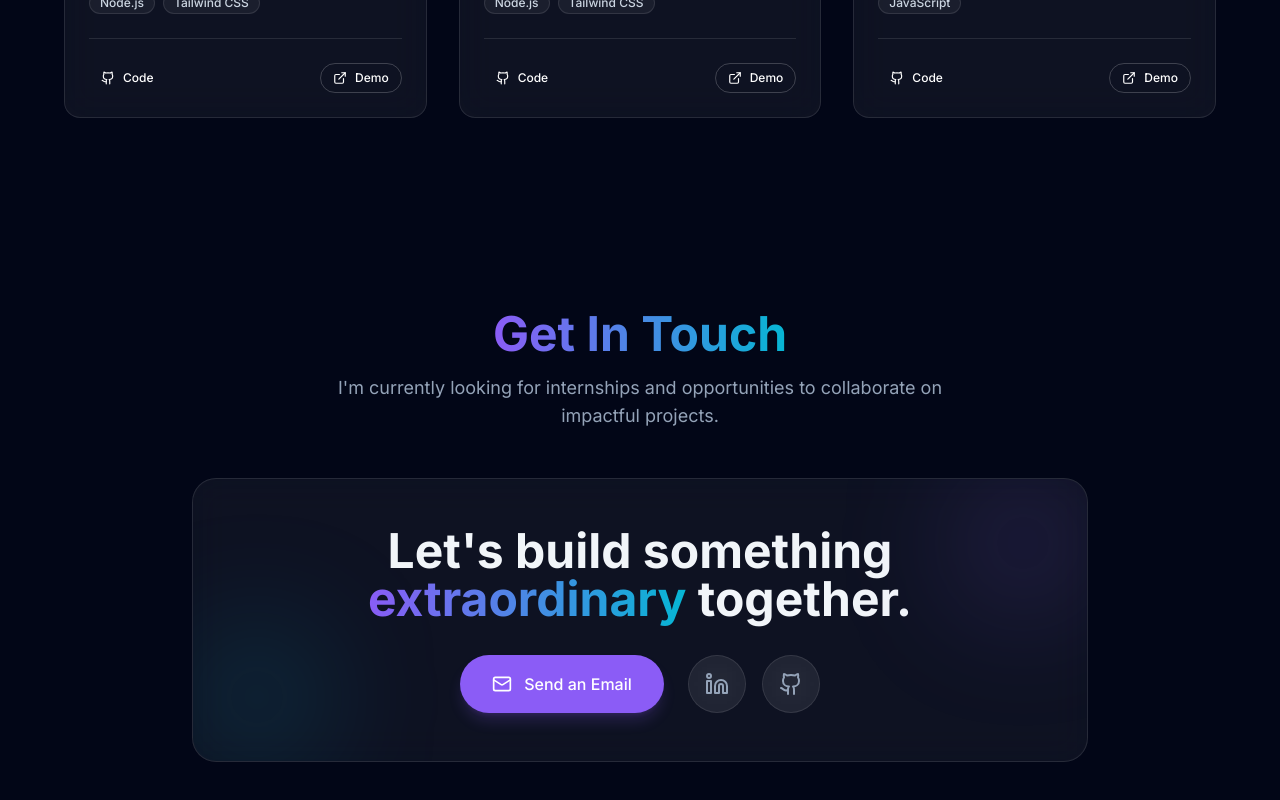
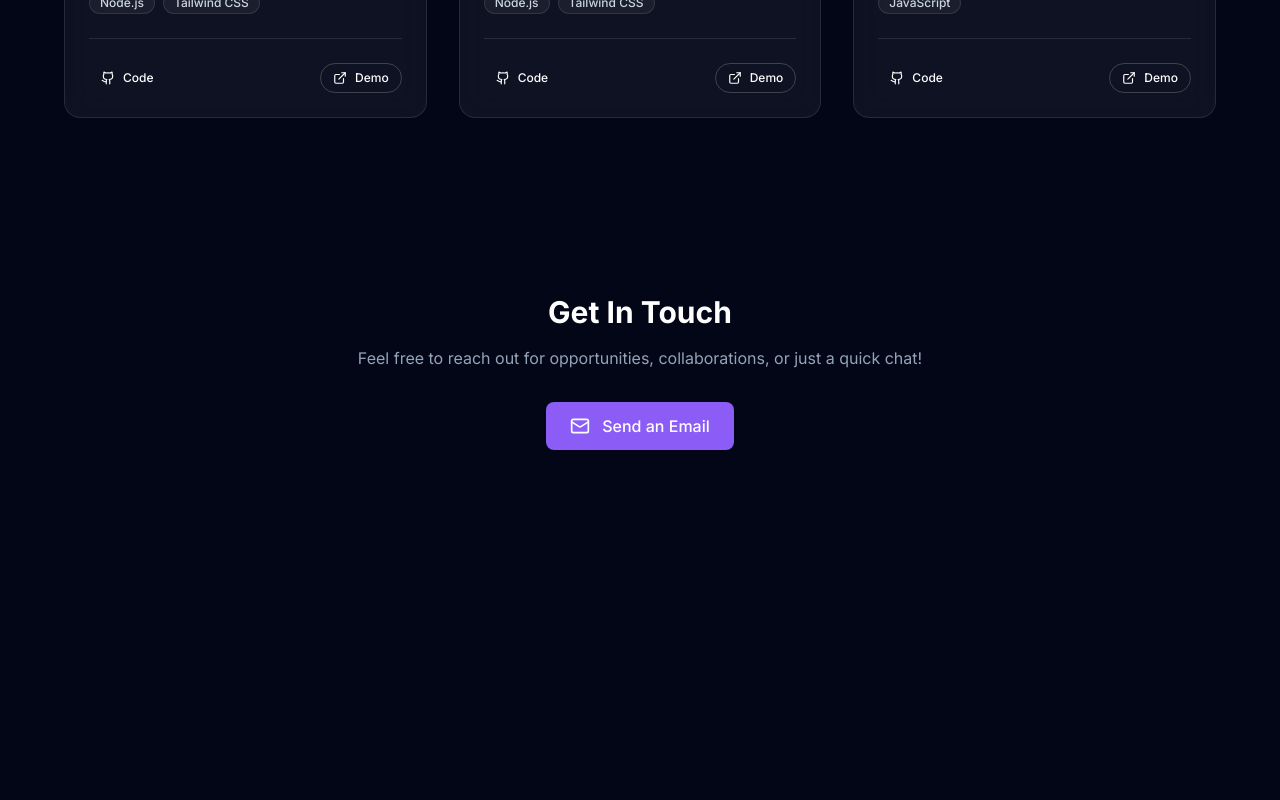
Before and after one commit to jeromjaice000-arch/jj-portfolio, a Next.js app: page / in a window 1280 px wide. Shown: the part 1824-2624 px from the top of the page. After the commit the page ends 2354 px from the top, so only its background shows below. Built offline with nearby package versions, Linux system fonts and the light colour scheme.

Commit message:
Update contact email to jeromjaice000@gmail.com and fix button types

```diff
--- a/components/sections/Contact.tsx
+++ b/components/sections/Contact.tsx
@@ -1,61 +1,24 @@
-'use client';
 import React from 'react';
-import { motion } from 'framer-motion';
-import { USER_INFO } from '@/constants';
-import { SectionHeading } from '@/components/shared/SectionHeading';
-import { Button } from '@/components/ui/Button';
-import { Mail, Github, Linkedin } from 'lucide-react';
+import { Mail } from 'lucide-react';
+
+const USER_INFO = {
+  email: 'jeromjaice000@gmail.com',
+};
 
 export const Contact = () => {
   return (
-    <section id="contact" className="py-24 px-6">
-      <div className="max-w-4xl mx-auto text-center">
-        <SectionHeading
-          title="Get In Touch"
-          subtitle="I'm currently looking for internships and opportunities to collaborate on impactful projects."
-        />
+    <section id="contact" className="py-20 px-6 max-w-7xl mx-auto text-center">
+      <h2 className="text-3xl font-bold mb-4 text-white">Get In Touch</h2>
+      <p className="text-slate-400 max-w-xl mx-auto mb-8">
+        Feel free to reach out for opportunities, collaborations, or just a quick chat!
+      </p>
 
-        <motion.div
-          initial={{ opacity: 0, scale: 0.9 }}
-          whileInView={{ opacity: 1, scale: 1 }}
-          viewport={{ once: true }}
-          className="glass p-12 rounded-3xl relative overflow-hidden"
-        >
-          <div className="absolute top-0 right-0 w-32 h-32 bg-primary/20 blur-3xl rounded-full" />
-          <div className="absolute bottom-0 left-0 w-32 h-32 bg-secondary/20 blur-3xl rounded-full" />
-
-          <h3 className="text-3xl md:text-5xl font-bold mb-8">
-            Let's build something <span className="text-gradient">extraordinary</span> together.
-          </h3>
-
-          <div className="flex flex-wrap justify-center gap-6">
-            <Button
-              variant="primary"
-              size="lg"
-              className="flex items-center gap-3"
-              href={`mailto:${USER_INFO.email}`}
-            >
-              <Mail size={20} /> Send an Email
-            </Button>
-            <div className="flex items-center gap-4">
-              <a
-                href={USER_INFO.linkedin}
-                target="_blank"
-                className="p-4 rounded-full glass text-slate-400 hover:text-white transition-all hover:scale-110"
-              >
-                <Linkedin size={24} />
-              </a>
-              <a
-                href={USER_INFO.github}
-                target="_blank"
-                className="p-4 rounded-full glass text-slate-400 hover:text-white transition-all hover:scale-110"
-              >
-                <Github size={24} />
-              </a>
-            </div>
-          </div>
-        </motion.div>
-      </div>
+      <a
+        href={`mailto:${USER_INFO.email}`}
+        className="inline-flex items-center gap-3 px-6 py-3 rounded-lg bg-primary hover:bg-primary/90 text-white font-medium transition-colors"
+      >
+        <Mail size={20} /> Send an Email
+      </a>
     </section>
   );
 };
```
